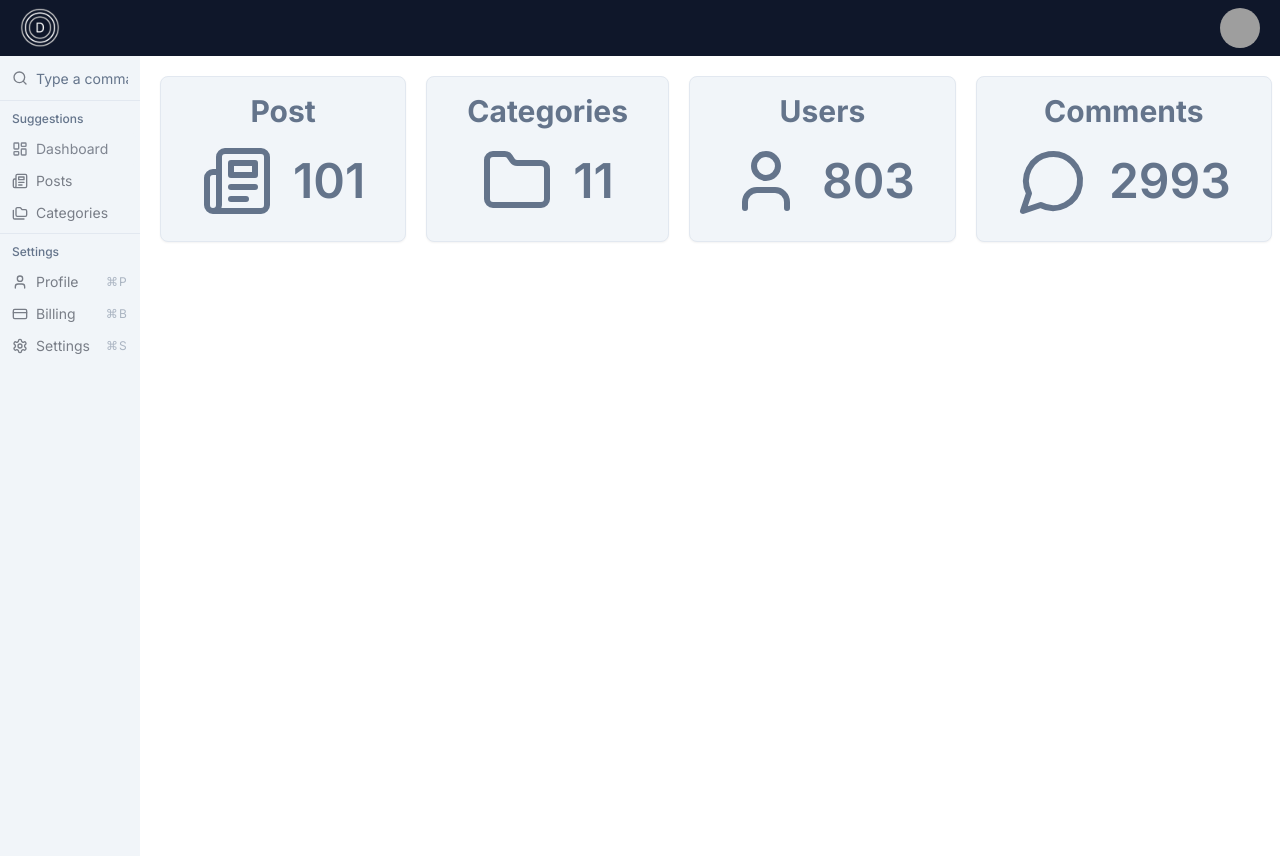
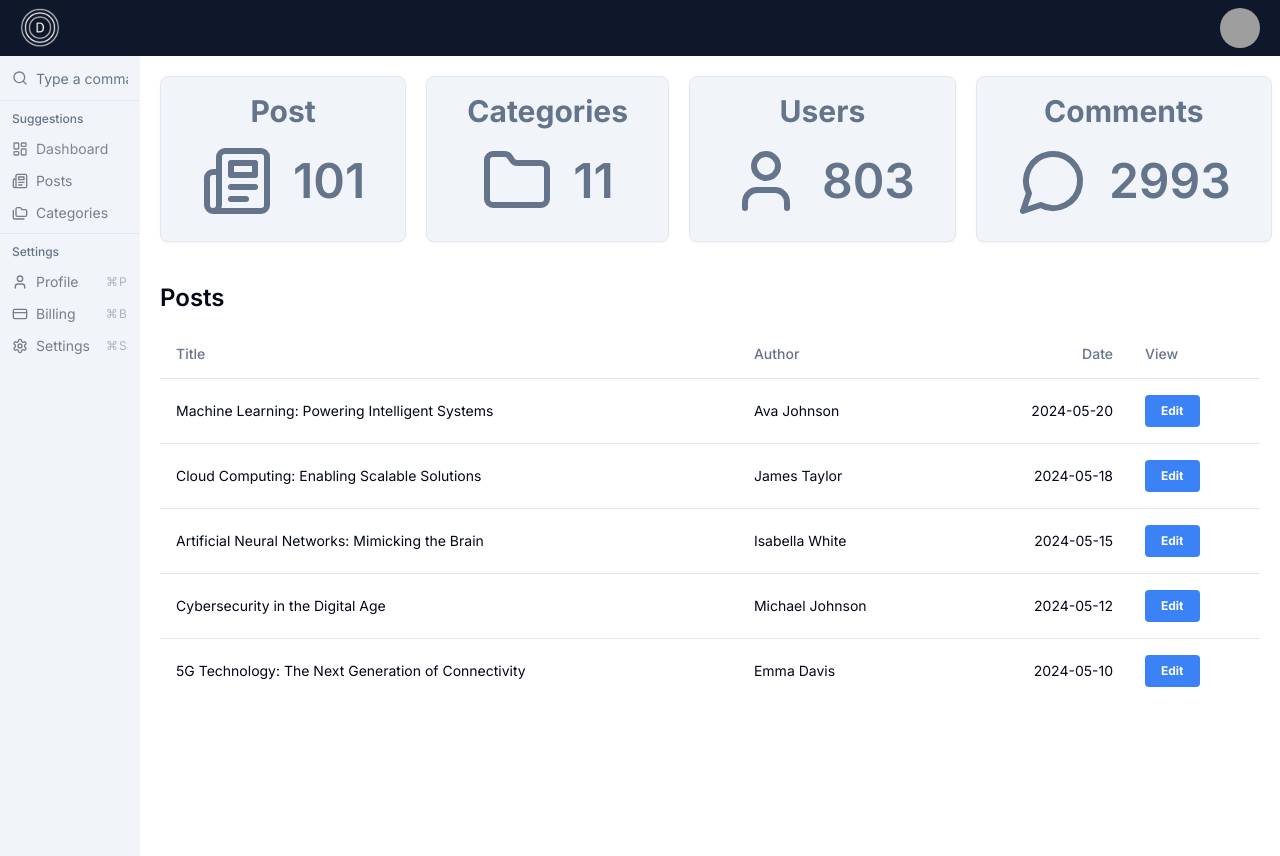
Before and after one commit to irynahowarth/basic-dashboard-ui, a Next.js app: page / in a window 1280 px wide. Built offline with nearby package versions, Linux system fonts and the light colour scheme; grey boxes are pictures that could not be loaded.

Commit message:
[feature]: add PostTable

```diff
--- a/app/page.tsx
+++ b/app/page.tsx
@@ -1,6 +1,7 @@
 import Image from "next/image";
 import DashboardCard from "@/components/dashboard/DashboardCard";
 import { Folder, MessageCircle, Newspaper, User } from "lucide-react";
+import PostTable from "@/components/posts/PostTable";
 
 export default function Home() {
   return (
@@ -11,6 +12,7 @@
       <DashboardCard title='Users' count={803} icon={<User className="text-slate-500" size={72}/>}/>
       <DashboardCard title='Comments' count={2993} icon={<MessageCircle className="text-slate-500" size={72}/>}/>
     </div>
+    <PostTable limit={5}/>
   </>
   );
 }
--- /dev/null
+++ b/components/posts/PostTable.tsx
@@ -0,0 +1,55 @@
+import {
+    Table,
+    TableBody,
+    TableCell,
+    TableHead,
+    TableHeader,
+    TableRow,
+    TableCaption
+} from "@/components/ui/table";
+import Link from "next/link";
+import posts from "@/data/posts";
+import { Post } from "@/types/posts";
+
+interface PostTableProps{
+    limit?:number;
+    title?:string;
+}
+
+const PostTable = ({limit, title}:PostTableProps) => {
+    //sort posts by date
+    const sortedPosts:Post[] = [...posts].sort((a,b)=> new Date(b.date).getTime() - new Date(a.date).getTime())
+
+    //filter posts to limit
+    const filteredPosts = limit? sortedPosts.slice(0,limit) : sortedPosts;
+    return (
+        <div className="mt-10">
+            <h3 className="text-2xl mb-4 font-semibold">
+                {title? title: 'Posts'}
+            </h3>
+            <Table>
+
+                <TableHeader>
+                    <TableRow>
+                        <TableHead>Title</TableHead>
+                        <TableHead className="hidden md:table-cell">Author</TableHead>
+                        <TableHead className="hidden md:table-cell text-right">Date</TableHead>
+                        <TableHead>View</TableHead>
+                    </TableRow>
+                </TableHeader>
+                <TableBody>
+                    {filteredPosts.map((post)=>(
+                        <TableRow key={post.id}>
+                            <TableCell>{post.title}</TableCell>
+                            <TableCell className="hidden md:table-cell">{post.author}</TableCell>
+                            <TableCell className="hidden md:table-cell text-right">{post.date}</TableCell>
+                            <TableCell><Link href={`/posts/edit/${post.id}`}><button className="bg-blue-500 hover:bg-blue-700 text-white font-bold py-2 px-4 rounded text-xs">Edit</button></Link></TableCell>
+                        </TableRow>
+                    ))}
+                </TableBody>
+            </Table>
+        </div>
+     );
+}
+
+export default PostTable;
--- /dev/null
+++ b/components/ui/table.tsx
@@ -0,0 +1,117 @@
+import * as React from "react"
+
+import { cn } from "@/lib/utils"
+
+const Table = React.forwardRef<
+  HTMLTableElement,
+  React.HTMLAttributes<HTMLTableElement>
+>(({ className, ...props }, ref) => (
+  <div className="relative w-full overflow-auto">
+    <table
+      ref={ref}
+      className={cn("w-full caption-bottom text-sm", className)}
+      {...props}
+    />
+  </div>
+))
+Table.displayName = "Table"
+
+const TableHeader = React.forwardRef<
+  HTMLTableSectionElement,
+  React.HTMLAttributes<HTMLTableSectionElement>
+>(({ className, ...props }, ref) => (
+  <thead ref={ref} className={cn("[&_tr]:border-b", className)} {...props} />
+))
+TableHeader.displayName = "TableHeader"
+
+const TableBody = React.forwardRef<
+  HTMLTableSectionElement,
+  React.HTMLAttributes<HTMLTableSectionElement>
+>(({ className, ...props }, ref) => (
+  <tbody
+    ref={ref}
+    className={cn("[&_tr:last-child]:border-0", className)}
+    {...props}
+  />
+))
+TableBody.displayName = "TableBody"
+
+const TableFooter = React.forwardRef<
+  HTMLTableSectionElement,
+  React.HTMLAttributes<HTMLTableSectionElement>
+>(({ className, ...props }, ref) => (
+  <tfoot
+    ref={ref}
+    className={cn(
+      "border-t bg-muted/50 font-medium [&>tr]:last:border-b-0",
+      className
+    )}
+    {...props}
+  />
+))
+TableFooter.displayName = "TableFooter"
+
+const TableRow = React.forwardRef<
+  HTMLTableRowElement,
+  React.HTMLAttributes<HTMLTableRowElement>
+>(({ className, ...props }, ref) => (
+  <tr
+    ref={ref}
+    className={cn(
+      "border-b transition-colors hover:bg-muted/50 data-[state=selected]:bg-muted",
+      className
+    )}
+    {...props}
+  />
+))
+TableRow.displayName = "TableRow"
+
+const TableHead = React.forwardRef<
+  HTMLTableCellElement,
+  React.ThHTMLAttributes<HTMLTableCellElement>
+>(({ className, ...props }, ref) => (
+  <th
+    ref={ref}
+    className={cn(
+      "h-12 px-4 text-left align-middle font-medium text-muted-foreground [&:has([role=checkbox])]:pr-0",
+      className
+    )}
+    {...props}
+  />
+))
+TableHead.displayName = "TableHead"
+
+const TableCell = React.forwardRef<
+  HTMLTableCellElement,
+  React.TdHTMLAttributes<HTMLTableCellElement>
+>(({ className, ...props }, ref) => (
+  <td
+    ref={ref}
+    className={cn("p-4 align-middle [&:has([role=checkbox])]:pr-0", className)}
+    {...props}
+  />
+))
+TableCell.displayName = "TableCell"
+
+const TableCaption = React.forwardRef<
+  HTMLTableCaptionElement,
+  React.HTMLAttributes<HTMLTableCaptionElement>
+>(({ className, ...props }, ref) => (
+  <caption
+    ref={ref}
+    className={cn("mt-4 text-sm text-muted-foreground", className)}
+    {...props}
+  />
+))
+TableCaption.displayName = "TableCaption"
+
+export {
+  Table,
+  TableHeader,
+  TableBody,
+  TableFooter,
+  TableHead,
+  TableRow,
+  TableCell,
+  TableCaption,
+}
```
